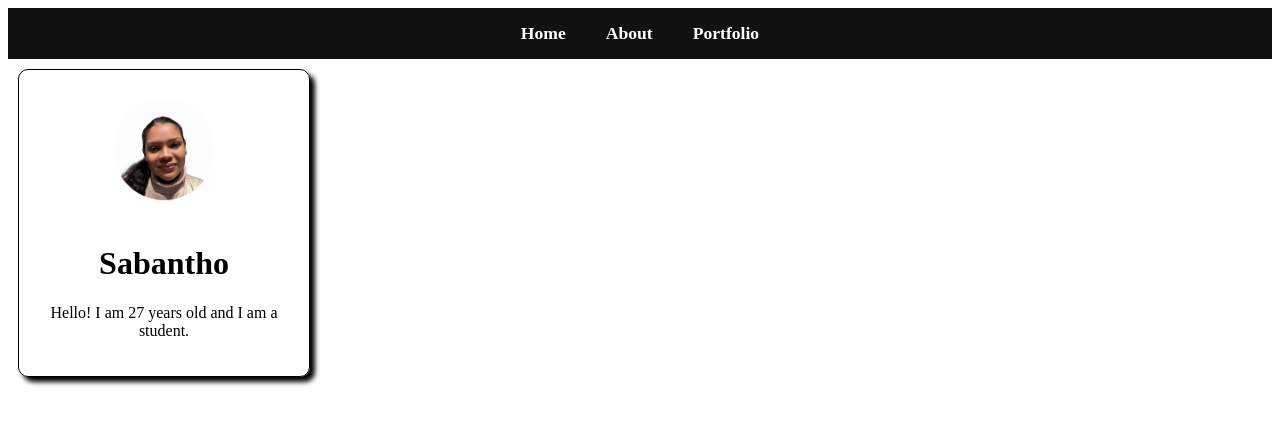
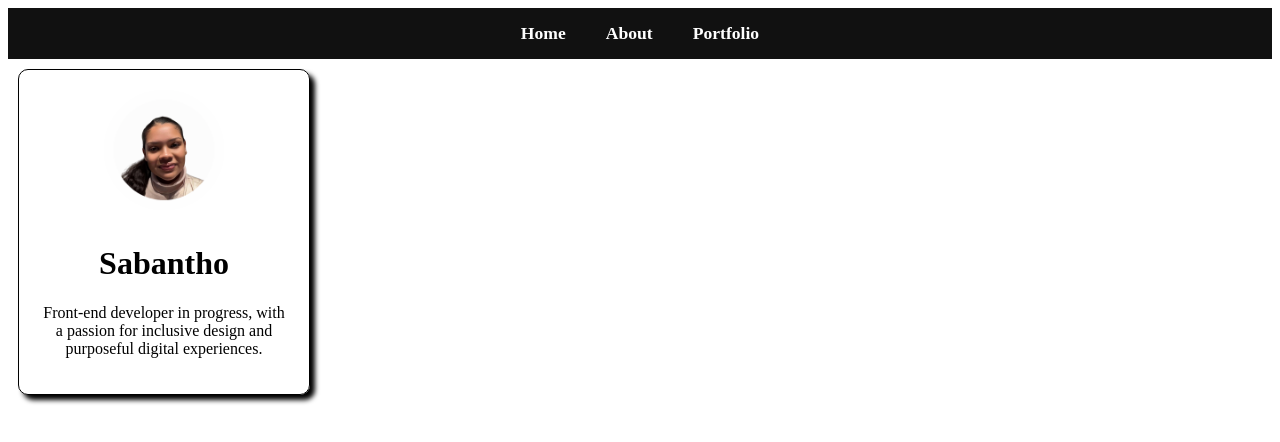
Before and after one commit to sabbycorrie-cyber/Portfolio-R1, a React app: page / in a window 1280 px wide. Shown: the top 442 px of the page. Built offline with nearby package versions, Linux system fonts and the light colour scheme; the HTML template or start-up script is replaced by a standard one.

Commit message:
"Updated profile component content and styling"

```diff
--- a/src/Components/Profile.jsx
+++ b/src/Components/Profile.jsx
@@ -6,7 +6,7 @@ function Profile() {
     <div className="profile">
     <img src={profilePic} alt="Profile Picture" style={{ width: '120px', height: '120px', borderRadius: '50%', objectFit: 'cover' }} className="img"/>
     <h1 className="profileTitle">Sabantho</h1>
-    <p className="profileTxt">Hello! I am 27 years old and I am a student.</p>
+    <p className="intro">Front-end developer in progress, with a passion for inclusive design and purposeful digital experiences.</p>
     </div>
 
     )
```
